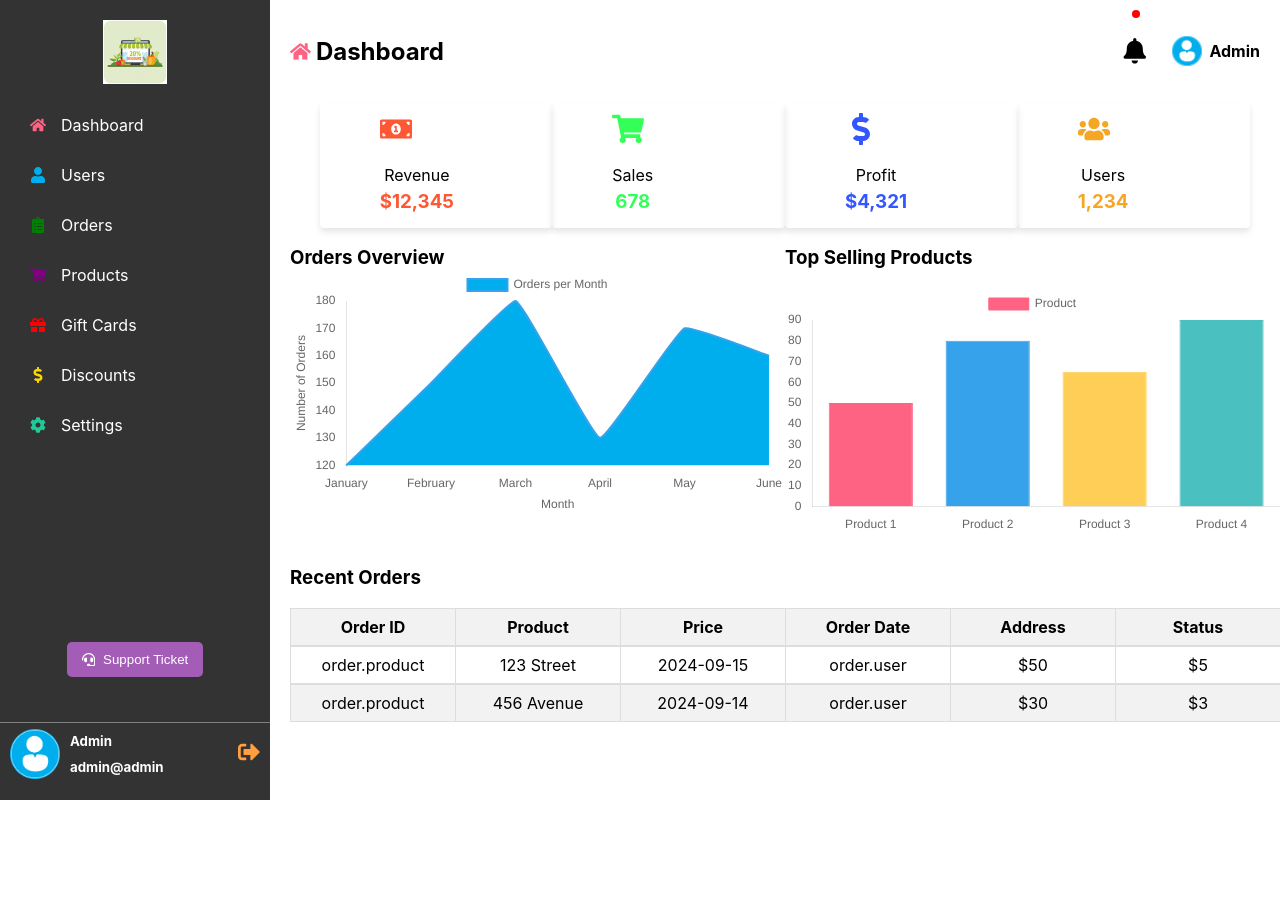
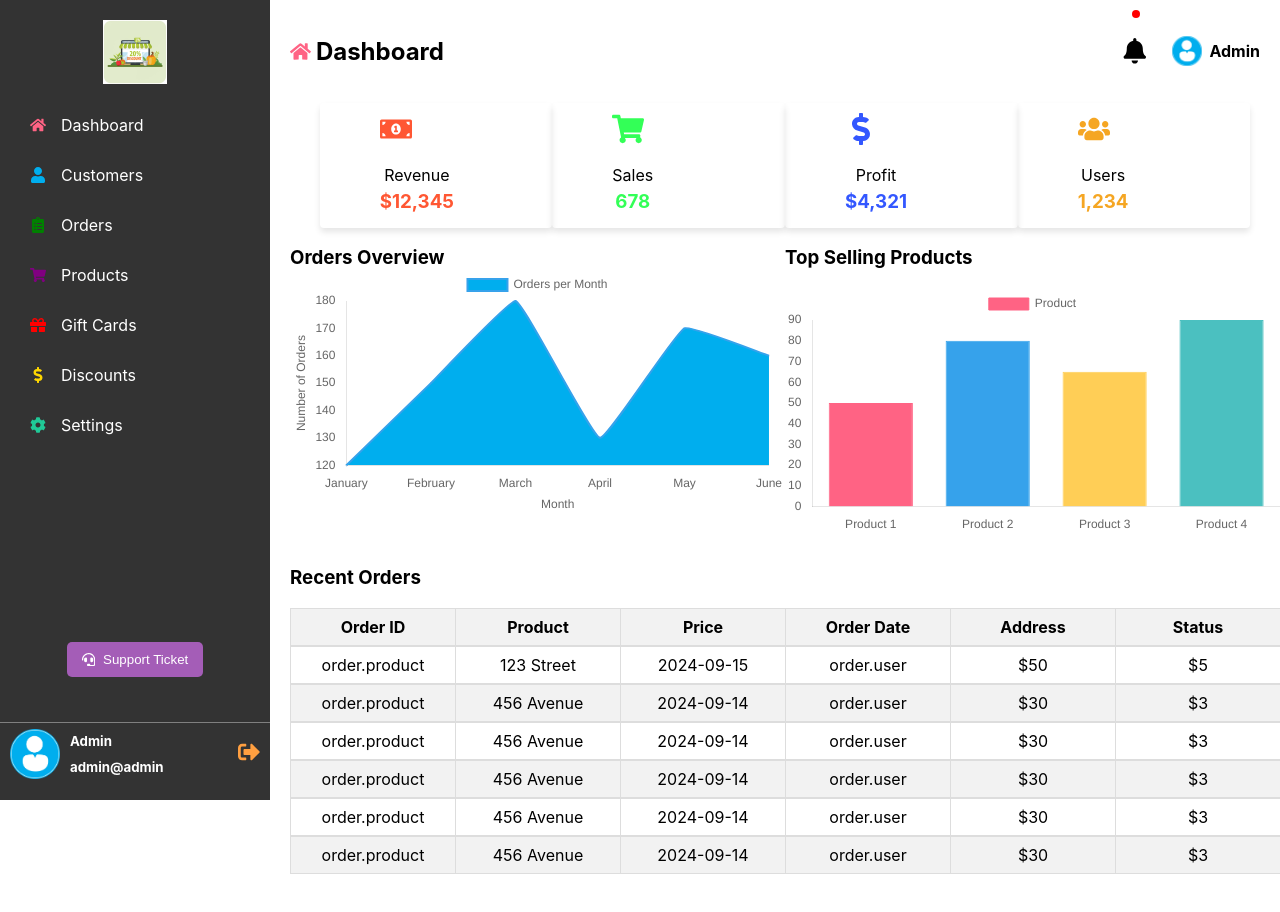
Before and after one commit to Ombito/Admin-dashboard, a React (Create React App) app: page / in a window 1280 px wide. Shown: the top 912 px of the page. Built offline with nearby package versions, Linux system fonts and the light colour scheme.

Commit message:
Fix: dashboard

```diff
--- a/src/components/Home/home.css
+++ b/src/components/Home/home.css
@@ -68,7 +68,7 @@
 .orders-table th,
 .orders-table td {
   border: 1px solid #ddd;
-  padding: 8px;
+  padding: 4px;
   width: 120px;
 }
 .dashboard-icon {
--- a/src/components/Home/home.jsx
+++ b/src/components/Home/home.jsx
@@ -148,7 +148,7 @@ const Home = () => {
                 </tr>
               </thead>
               <tbody>
-              {orders.slice(0, 3).map(order => (
+              {orders.map(order => (
                 <tr key={order.id}>
                   <td>order.product</td>
                   <td>{order.address}</td>
--- a/src/components/Sidebar/sidebar.jsx
+++ b/src/components/Sidebar/sidebar.jsx
@@ -44,7 +44,7 @@ const Sidebar = () => {
         <div className='sidebar-hero'>
           <ul className="sidebar-menu">
             <li onClick={() => handleNavigate('/')}><FaHome color='#ff6384'/><span>Dashboard</span></li>
-            <li onClick={() => handleNavigate('/customers')}><FaUser color='#00aeee'/><span>Users</span></li>
+            <li onClick={() => handleNavigate('/customers')}><FaUser color='#00aeee'/><span>Customers</span></li>
             <li onClick={() => handleNavigate('/orders')}><FaClipboardList color='green'/><span>Orders</span></li>
             <li onClick={() => handleNavigate('/products')}><FaShoppingCart color='purple'/><span>Products</span></li>
             <li onClick={() => handleNavigate('/gift&vouchers')}><FaGift color='red'/><span>Gift Cards</span></li>
--- a/src/components/data.json
+++ b/src/components/data.json
@@ -61,6 +61,46 @@
       "status": "Delivered",
       "total_amount": "30",
       "shipping_fees": "3"
+    },
+    {
+      "id": 3,
+      "product": "Product 2",
+      "price": "$30",
+      "order_date": "2024-09-14",
+      "address": "456 Avenue",
+      "status": "Delivered",
+      "total_amount": "30",
+      "shipping_fees": "3"
+    },
+    {
+      "id": 4,
+      "product": "Product 2",
+      "price": "$30",
+      "order_date": "2024-09-14",
+      "address": "456 Avenue",
+      "status": "Delivered",
+      "total_amount": "30",
+      "shipping_fees": "3"
+    },
+    {
+      "id": 5,
+      "product": "Product 2",
+      "price": "$30",
+      "order_date": "2024-09-14",
+      "address": "456 Avenue",
+      "status": "Delivered",
+      "total_amount": "30",
+      "shipping_fees": "3"
+    },
+    {
+      "id": 6,
+      "product": "Product 2",
+      "price": "$30",
+      "order_date": "2024-09-14",
+      "address": "456 Avenue",
+      "status": "Delivered",
+      "total_amount": "30",
+      "shipping_fees": "3"
     }
   ],
   "ordersPerMonth": [
@@ -83,5 +123,4 @@
     { "category": "Food", "count": 20 },
     { "category": "Books", "count": 15 }
   ]
-
   }
```
Lines whose indentation alone changed are shown as unchanged.
